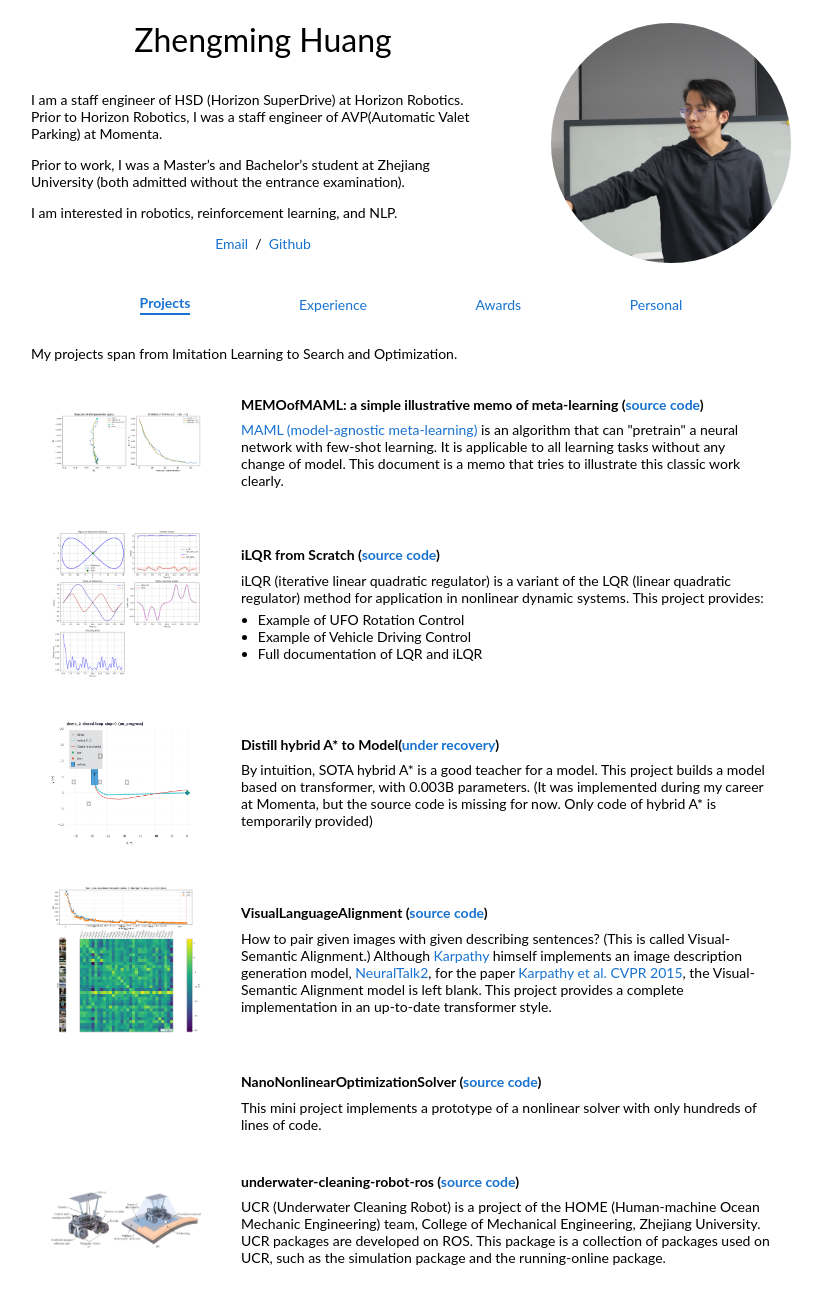
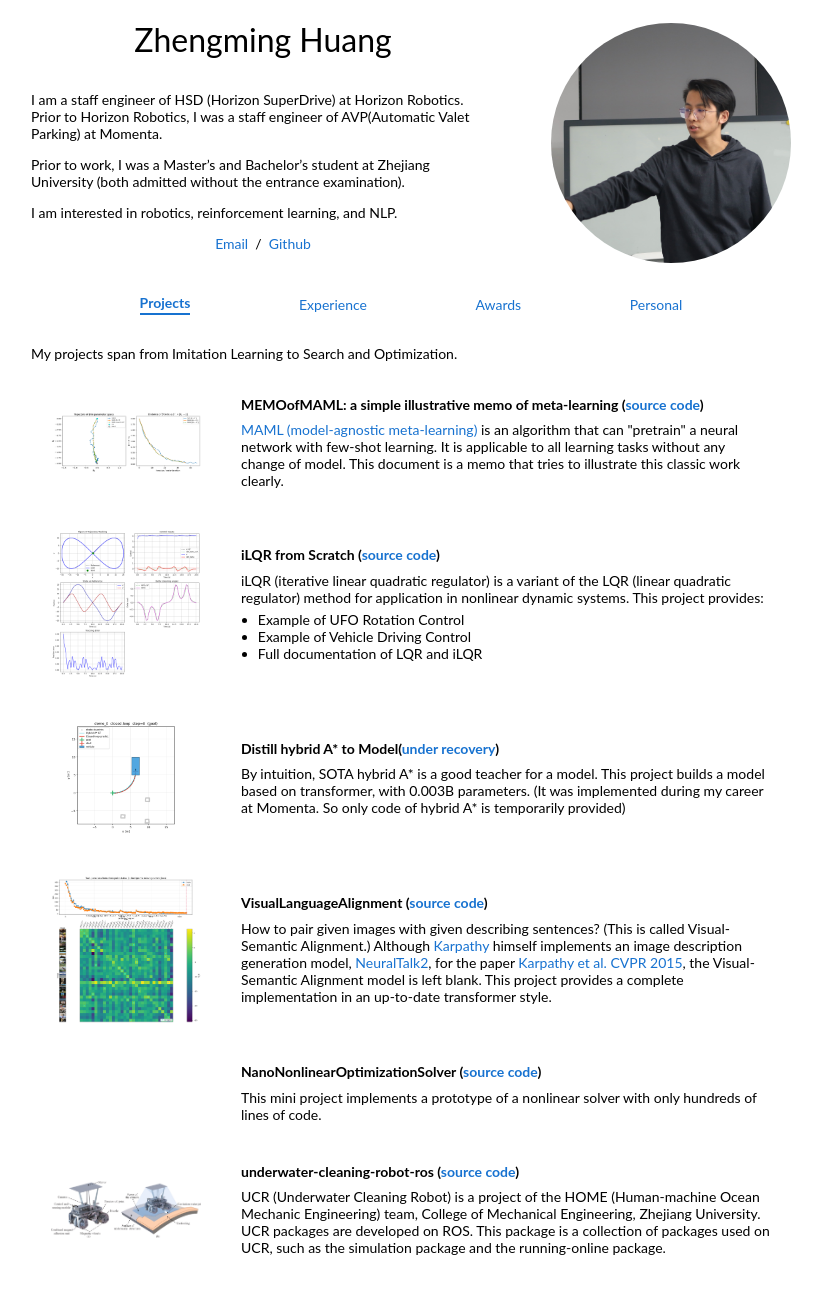
Before and after one commit to JamieHuang28/JamieHuang28.github.io, a Jekyll site: the page built from index.md, in a window 1280 px wide. Shown: the whole page, without its empty margins (229-1051 px from the left). Built offline with Jekyll 4.4.1, drawn with Linux system fonts in a browser that asks for light colours.

Commit message:
Update project HA* model

```diff
--- a/index.md
+++ b/index.md
@@ -31,11 +31,11 @@ My projects span from Imitation Learning to Search and Optimization.
   </tr>
   <tr>
     <td class="project-thumb">
-      <img src="./resources/open_auto_parking_demo_2.png" alt="open_auto_parking_figure">
+      <img src="./resources/open_auto_parking_demo.png" alt="open_auto_parking_figure">
     </td>
     <td class="project-body">
       <span class="project-title">Distill hybrid A* to Model(<a href="https://github.com/JamieHuang28/hybrid_astar_algorithm">under recovery</a>)</span>
-      <p>By intuition, SOTA hybrid A* is a good teacher for a model. This project builds a model based on transformer, with 0.003B parameters. (It was implemented during my career at Momenta, but the source code is missing for now. Only code of hybrid A* is temporarily provided)</p>
+      <p>By intuition, SOTA hybrid A* is a good teacher for a model. This project builds a model based on transformer, with 0.003B parameters. (It was implemented during my career at Momenta. So only code of hybrid A* is temporarily provided)</p>
     </td>
   </tr>
   <tr>
```
Also changed, not shown: resources/open_auto_parking_demo.png (added), resources/open_auto_parking_demo_2.png (deleted).
